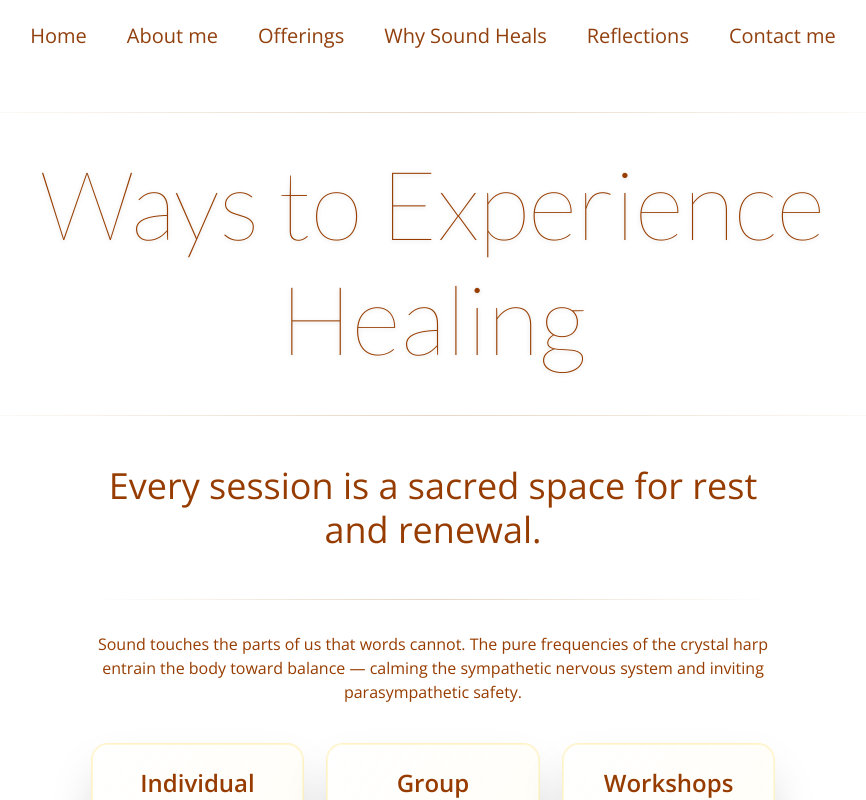
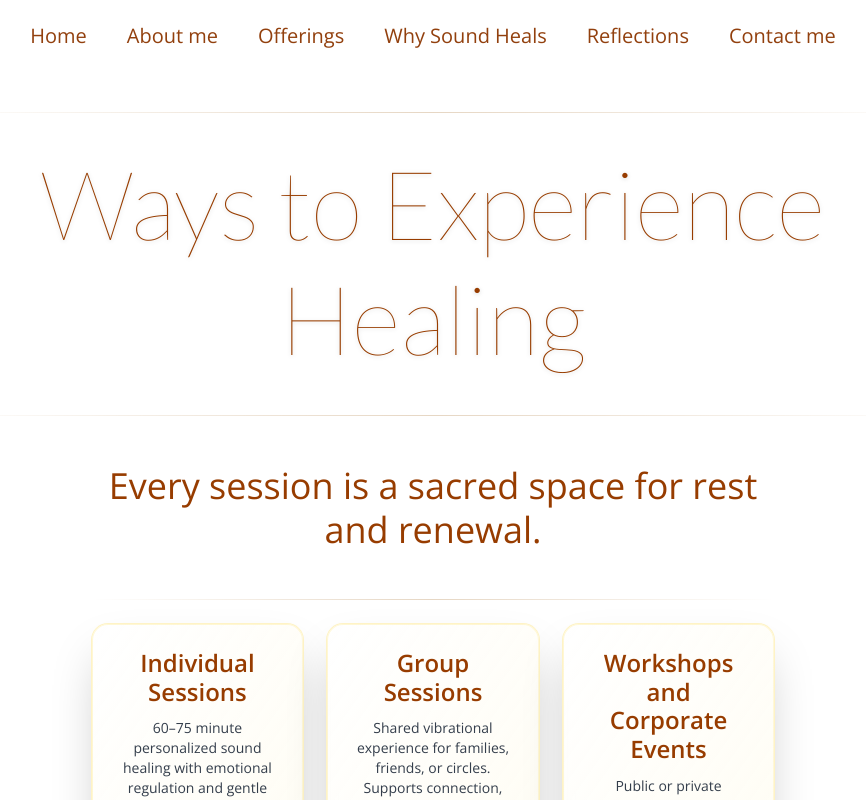
Before and after one commit to dedkola/harp-healing, a Next.js app: page /offerings in a window 1280 px wide. Shown: the top 800 px of the page, without its empty margins (207-1073 px from the left). Built offline with nearby package versions, Linux system fonts and the light colour scheme.

Commit message:
fix content

```diff
--- a/app/offerings/page.tsx
+++ b/app/offerings/page.tsx
@@ -22,11 +22,6 @@ export default function Services() {
           </h2>
 
           <div className="h-px bg-gradient-to-r from-transparent via-[#c19a6b]/40 to-transparent mt-10"></div>
-          <p className="pb-4 pt-4">
-            Sound touches the parts of us that words cannot. The pure frequencies of the crystal
-            harp entrain the body toward balance — calming the sympathetic nervous system and
-            inviting parasympathetic safety.
-          </p>
 
           <div className="grid grid-cols-1 md:grid-cols-3 gap-6 mt-6">
             <article className="flex flex-col items-start gap-3 bg-gradient-to-br from-white/70 to-amber-50/60 backdrop-blur-sm border border-amber-200/30 rounded-2xl p-6 shadow-2xl ring-1 ring-amber-100 transition-shadow hover:shadow-[0_20px_40px_rgba(193,154,107,0.18)]">
```
